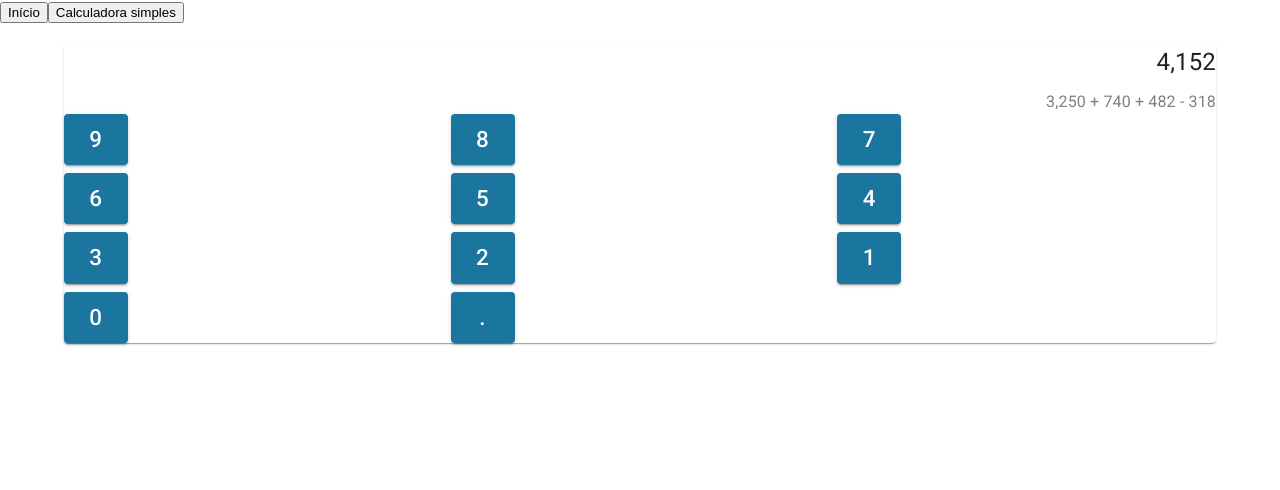
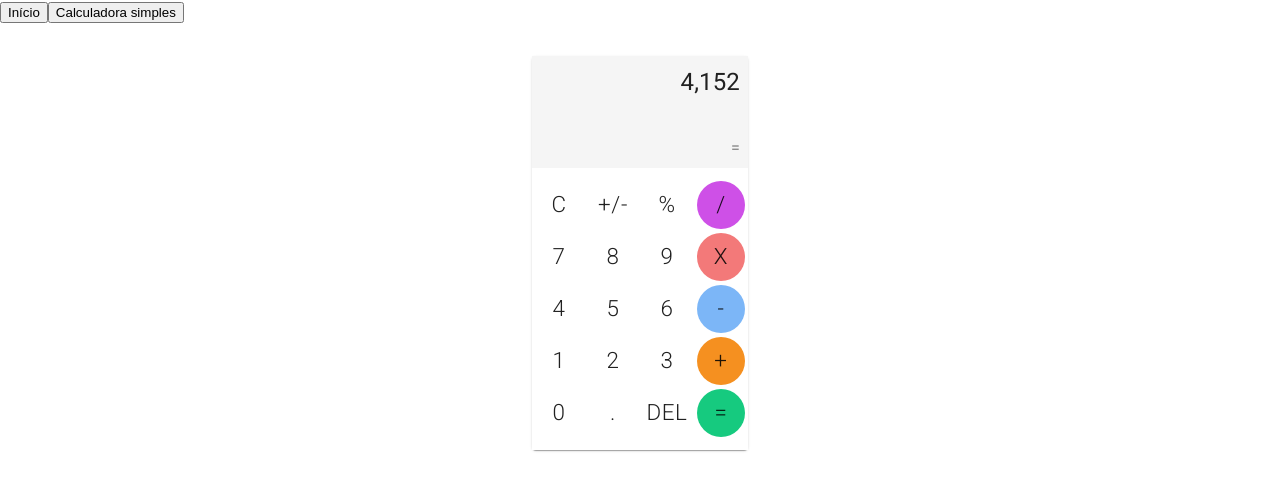
Before and after one commit to AyrlonDouglas/calculator-training, a React (Vite) app: page /calculator in a window 1280 px wide. Shown: the top 490 px of the page. Built offline with nearby package versions, Linux system fonts and the light colour scheme.

Commit message:
salvando progresso

```diff
--- a/src/components/Button/Keyboard/index.tsx
+++ b/src/components/Button/Keyboard/index.tsx
@@ -1,22 +1,39 @@
-import React, { Children } from "react"
-import { ButtonStyle as Button } from "./style"
-import { Box, BoxProps, createTheme, ThemeProvider } from "@mui/material"
-import { alpha, styled } from "@mui/material/styles"
+import { ButtonStyle as Button } from "./style";
 interface IKeyboardButton {
-	keyboardNumber?: string
-	keyboardOperator?: string
+  keyboardKey: string;
+  color?: any;
+  onClick: any;
 }
 
-const BoxStyled = styled(Box)<BoxProps>(({ theme }) => ({
-	backgroundColor: theme.palette.secondary.main,
-}))
-
 export default function KeyboardButton(props: IKeyboardButton) {
-	const { keyboardNumber, keyboardOperator } = props
-
-	return (
-		<>
-			<Button variant="contained">{keyboardNumber}</Button>
-		</>
-	)
+  const { keyboardKey, onClick } = props;
+  function handleColorKey(key: string): string {
+    switch (key) {
+      case "/":
+        return "#CE50E7";
+      case "x":
+        return "#F37979";
+      case "-":
+        return "#7CB6F7";
+      case "+":
+        return "#F59020";
+      case "=":
+        return "#16CA7F";
+      default:
+        return "none";
+    }
+  }
+  return (
+    <Button
+      variant="contained"
+      focusRipple={false}
+      sx={{
+        backgroundColor: handleColorKey(keyboardKey),
+        "&:hover": { backgroundColor: handleColorKey(keyboardKey) },
+      }}
+      onClick={onClick(keyboardKey)}
+    >
+      {keyboardKey}
+    </Button>
+  );
 }
--- a/src/components/Button/Keyboard/style.ts
+++ b/src/components/Button/Keyboard/style.ts
@@ -1,7 +1,19 @@
-import { styled } from "@mui/material/styles"
-import Grid from "@mui/material/Grid"
-import Button, { ButtonProps } from "@mui/material/Button"
+import { styled } from "@mui/material/styles";
+import Button, { ButtonProps } from "@mui/material/Button";
 
 export const ButtonStyle = styled(Button)<ButtonProps>(({ theme }) => ({
-	background: theme.palette.primary.main,
-}))
+  background: "none",
+  color: theme.palette.text.primary,
+  boxShadow: "none",
+  borderRadius: "3rem",
+  minWidth: "0",
+  width: "3rem",
+  height: "3rem",
+  padding: 0,
+  fontWeight: "lighter",
+  "&:hover": {
+    background: "none",
+    boxShadow: "0rem 0rem 0rem 0.05rem  rgba(0,0,0,0.1)",
+  },
+  "&:focus": { boxShadow: "0rem 0rem 0rem 0.05rem  rgba(0,0,0,0.5)" },
+}));
--- a/src/pages/simpleCalculator/index.tsx
+++ b/src/pages/simpleCalculator/index.tsx
@@ -1,54 +1,82 @@
-import React from "react"
+import React, { useState, useCallback } from "react";
 // components
-import Nav from "../../components/Nav"
+import Nav from "../../components/Nav";
 // MUI
-import Box from "@mui/material/Box"
-import Grid from "@mui/material/Grid"
-import Container from "@mui/material/Container"
-import Paper from "@mui/material/Paper"
+import Box from "@mui/material/Box";
+import Grid from "@mui/material/Grid";
+import Container from "@mui/material/Container";
+import Paper from "@mui/material/Paper";
 
 // style
-import { BoxValue, BoxKeyboard } from "./style"
+import { BoxValue, BoxKeyboard } from "./style";
 // components
-import KeyboardButton from "../../components/Button/Keyboard"
+import KeyboardButton from "../../components/Button/Keyboard";
 
 export default function simplesCalculator(props: any) {
+  const [currentKey, setcurrentKey] = useState("");
   const keyboardNumbers = [
-		".",
-		"0",
+    "C",
+    "+/-",
+    "%",
+    "/",
+    "7",
+    "8",
+    "9",
+    "x",
+    "4",
+    "5",
+    "6",
+    "-",
     "1",
     "2",
     "3",
-		"4",
-		"5 ",
-		"6",
-		"7",
-		"8",
-		"9",
-	].reverse()
+    "+",
+    "0",
+    ".",
+    "del",
+    "=",
+  ];
 
-	function generateKeyboard(arr: string[]) {
-		return arr.map((key) => (
-			<Grid item xs={4} sm={4}>
-				<KeyboardButton keyboardNumber={key} />
+  const [historyOperations, setHistoryOperations] = useState("");
+  console.log(historyOperations);
+  function handleHistory(key: string) {
+    setHistoryOperations(key);
+  }
+  const generateKeyboard = (arr: string[]) =>
+    arr.map((key) => (
+      <Grid
+        item
+        xs={3}
+        sm={3}
+        display={"flex"}
+        justifyContent={"center"}
+        alignItems={"center"}
+      >
+        <KeyboardButton keyboardKey={key} onClick={handleHistory} />
       </Grid>
-		))
-	}
+    ));
 
   return (
     <>
       <Nav />
-			<Container sx={{ marginTop: "20px" }}>
+      <Container
+        sx={{
+          marginTop: "2rem",
+          width: "15rem",
+        }}
+      >
         <Paper>
           <BoxValue>
             <Grid>4,152</Grid>
-						<Grid className="history-operation">3,250 + 740 + 482 - 318</Grid>
+            <Grid className="history-operation">{historyOperations}</Grid>
           </BoxValue>
-					<Grid container spacing={1}>
+          <BoxKeyboard>
+            <Grid container xs={12} spacing={1}>
               {generateKeyboard(keyboardNumbers)}
             </Grid>
+          </BoxKeyboard>
         </Paper>
       </Container>
     </>
-	)
+  );
 }
--- a/src/pages/simpleCalculator/style.ts
+++ b/src/pages/simpleCalculator/style.ts
@@ -1,21 +1,27 @@
-import Box from "@mui/material/Box"
-import styled from "@mui/material/styles/styled"
-import Grid from "@mui/material/Grid"
+import Box, { BoxProps } from "@mui/material/Box";
+import styled from "@mui/material/styles/styled";
+import Grid from "@mui/material/Grid";
 
-export const BoxValue = styled(Box)`
-	display: flex;
-	flex-direction: column;
-	justify-content: space-between;
-	align-items: flex-end;
-	height: 70px;
-	font-size: 1.5rem;
+export const BoxValue = styled(Box)<BoxProps>(({ theme }) => ({
+  display: "flex",
+  flexDirection: "column",
+  justifyContent: "space-between",
+  alignItems: "flex-end",
+  height: "7rem",
+  fontSize: "1.5rem",
+  backgroundColor: theme.palette.background.default,
+  padding: theme.spacing(2),
 
-	.history-operation {
-		color: gray;
-		font-size: 1rem;
-	}
-`
-export const BoxKeyboard = styled(Box)`
-	height: 500px;
-	background-color: grey;
-`
+  ".history-operation": {
+    color: "gray",
+    fontSize: "1rem",
+  },
+}));
+
+export const BoxKeyboard = styled(Box)<BoxProps>(({ theme }) => ({
+  backgroundColor: theme.palette.background.paper,
+  display: "flex",
+  justifyContent: "center",
+
+  padding: "0.8rem 0",
+}));
--- a/src/theme/theme.tsx
+++ b/src/theme/theme.tsx
@@ -1,4 +1,14 @@
-import { createTheme } from "@mui/material"
+import { createTheme } from "@mui/material";
+import GlobalStyles from "@mui/material/GlobalStyles";
+
+declare module "@mui/material/styles" {
+  interface Palette {
+    white: Palette["primary"];
+  }
+  interface PaletteOptions {
+    white?: PaletteOptions["primary"];
+  }
+}
 
 export const theme = createTheme({
   palette: {
@@ -6,9 +16,14 @@ export const theme = createTheme({
     secondary: { main: "#99d98c" },
     error: { main: "#e07a5f" },
     warning: { main: "#ffd60a" },
+    background: {
+      default: "#F5F5F5",
     },
+  },
+
   components: {},
   typography: {
     htmlFontSize: 10,
   },
-})
+  spacing: 4,
+});
```
Also changed, not shown: src/App.tsx (+7 -7 lines). Lines whose indentation alone changed are shown as unchanged.
